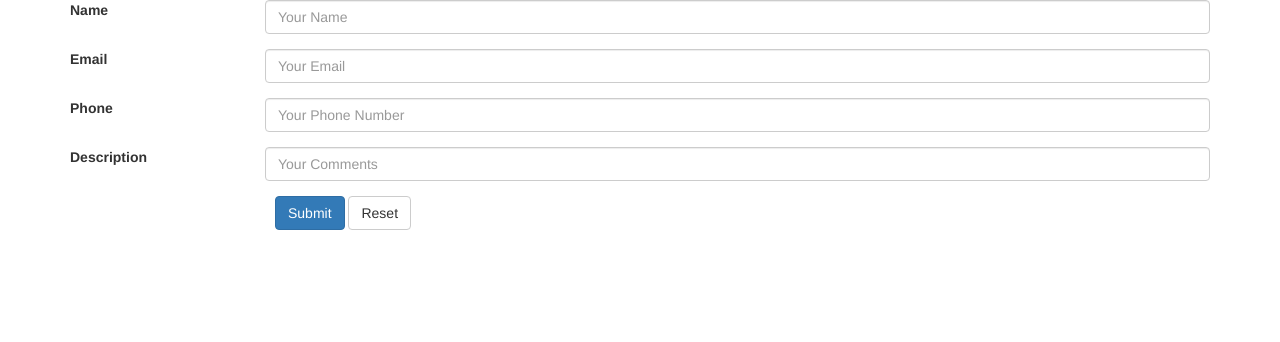
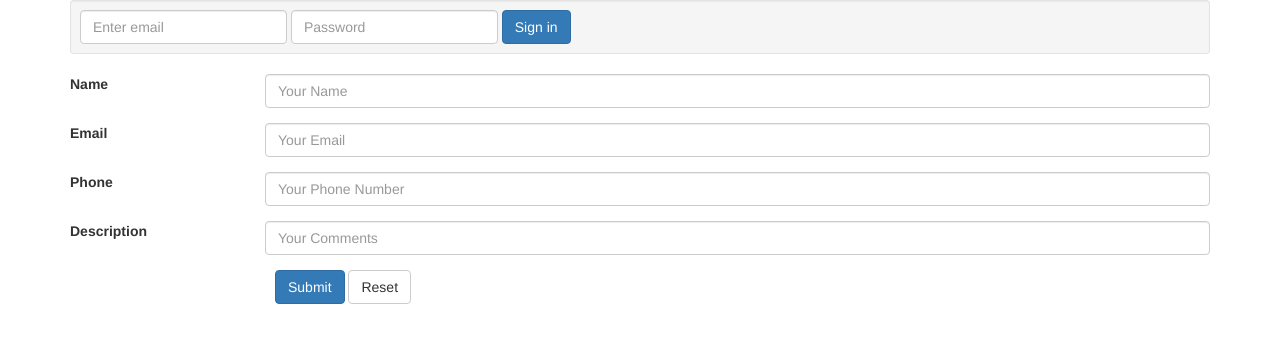
Before and after one commit to jduan/bootstrap_example, a plain HTML site: page forms.html in a window 1280 px wide. Drawn offline with nearby package versions, Linux system fonts and the light colour scheme.

Commit message:
inline forms

```diff
--- a/forms.html
+++ b/forms.html
@@ -10,6 +10,18 @@
 </head>
 <body>
 <div class="container">
+  <div class="well well-sm">
+    <form class="form-inline">
+      <div class="form-group">
+        <input type="email" class="form-control" id="emailField" placeholder="Enter email"/>
+      </div>
+      <div class="form-group">
+        <input type="password" class="form-control" id="passwordField" placeholder="Password"/>
+      </div>
+      <button type="submit" class="btn btn-primary">Sign in</button>
+    </form>
+  </div>
+
   <div class="rows">
     <form class="form-horizontal">
       <div class="form-group">
```
